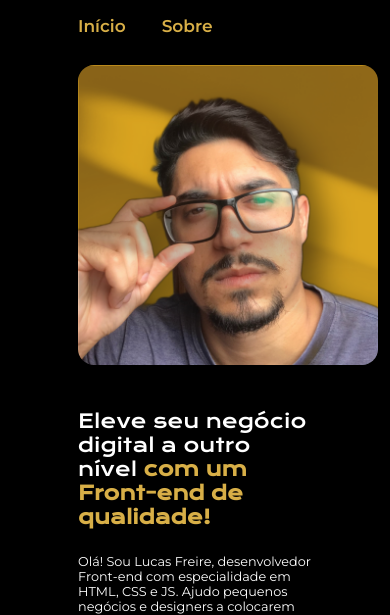
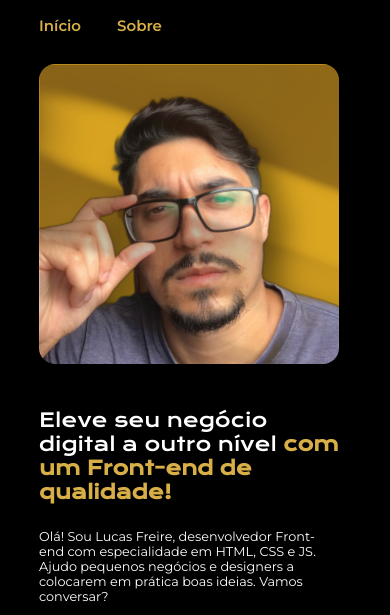
Before and after one commit to freirend/portfolio-front, a plain HTML site: page index.html in a window 390 px wide. Shown: the top 615 px of the page. Drawn offline with nearby package versions, Linux system fonts and the light colour scheme.

Commit message:
finalizado

```diff
--- a/style.css
+++ b/style.css
@@ -131,12 +131,21 @@ footer{
         font-size: 80%;
     }
 
+    .cabecalho__menu{
+        margin: 4% 10%;
+    }
+
+    .cabecalho__menu__link{
+        font-size: 15px;
+    }
+
     body{
         background-color: black;
     }
 
     .conteudo{
         flex-direction: column-reverse;
+        margin: 7.5% 10%;
     }
 
     .sobre{
```
